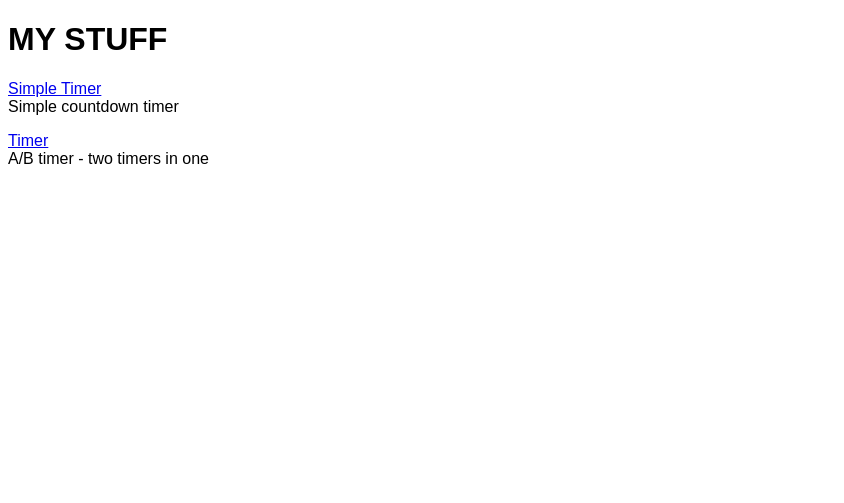
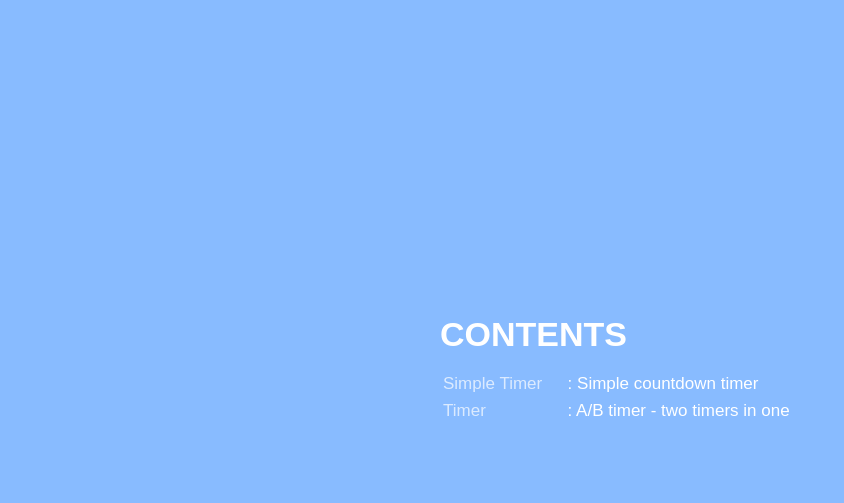
Before and after one commit to robertgallup/robertgallup.github.io, a plain HTML site: page index.html in a window 1280 px wide. Shown: the whole page, without its empty margins (0-844 px from the left). Drawn offline with Linux system fonts and the light colour scheme.

Commit message:
Improved home page

```diff
--- a/index.html
+++ b/index.html
@@ -4,13 +4,50 @@
 	<style>
 		body {
 			font-family: sans-serif;
-			font-siz<h1>e: 12px;
-	}
+			font-size: 17px;
+			line-height: 23px;
+			background-color: #88BBFF;
+			color: #FFFFFF;
+		}
+
+		.x-x {
+			margin: auto;
+			position: absolute;
+			top: 0;
+			left: 0;
+			bottom: 0;
+			right: 0;
+		}
+
+		#wrapper {
+			width: 400px;
+			height: 200px;
+		}
+		a {
+			color: #FFFFFF;
+			opacity: 0.7;
+			text-decoration: none;
+		}
+		a:hover {
+			color: #FFFFFF;
+			opacity: 1.0;
+		}
+
 	</style>
 </head>
 <body>
-	<h1>MY STUFF</h1>
-	<p><a href="./timerSimple/index.html" target="_blank"> Simple Timer</a><br />Simple countdown timer</p>
-	<p><a href="./timer/index.html" target="_blank">Timer</a><br />A/B timer - two timers in one</br></p>
+	<div id="wrapper" class="x-x">
+		<h1>CONTENTS</h1>
+		<table width="100%">
+			<tr>
+				<td><a href="./timerSimple/index.html" target="_blank"> Simple Timer</a></td>
+				<td>: Simple countdown timer</td>
+			</tr>
+			<tr>
+				<td><a href="./timer/index.html" target="_blank">Timer</a></td>
+				<td>: A/B timer - two timers in one</td>
+			</tr>
+		</table>
+	</div>
 </body>
 </html>
```
